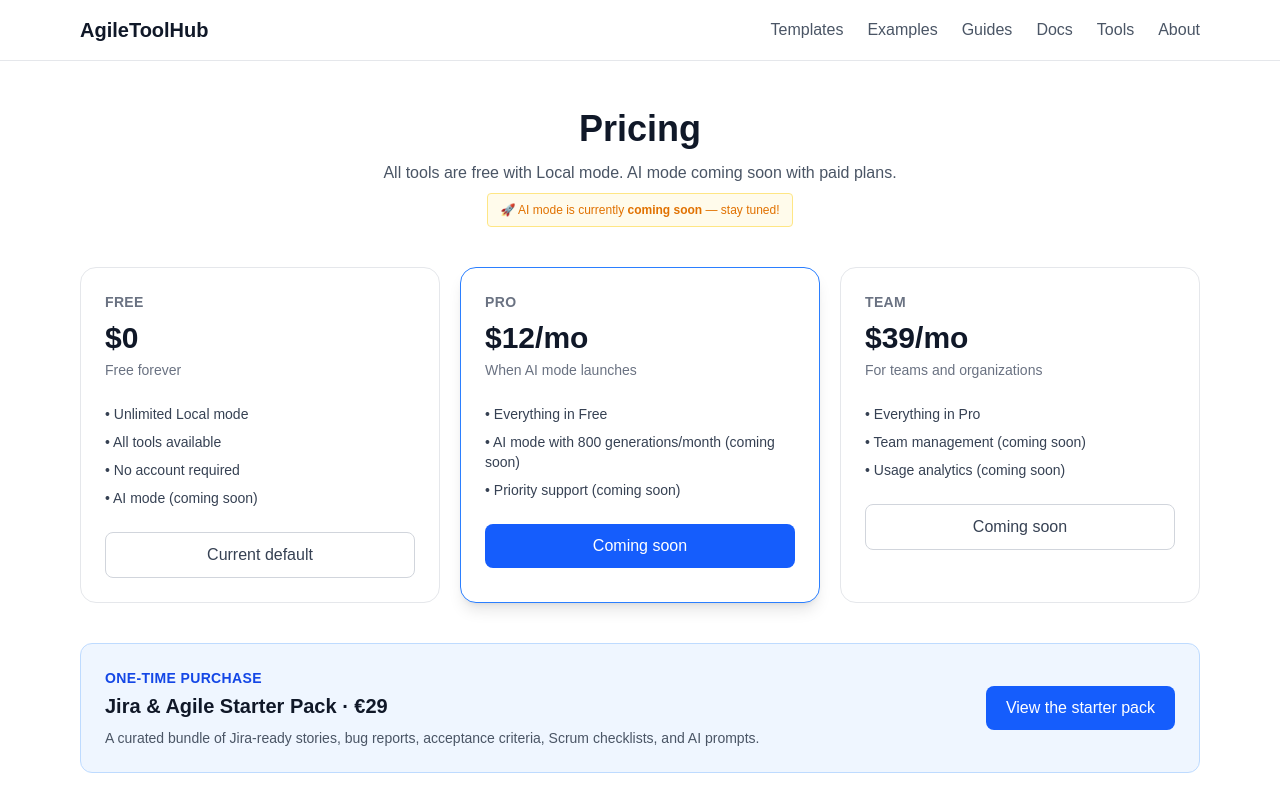
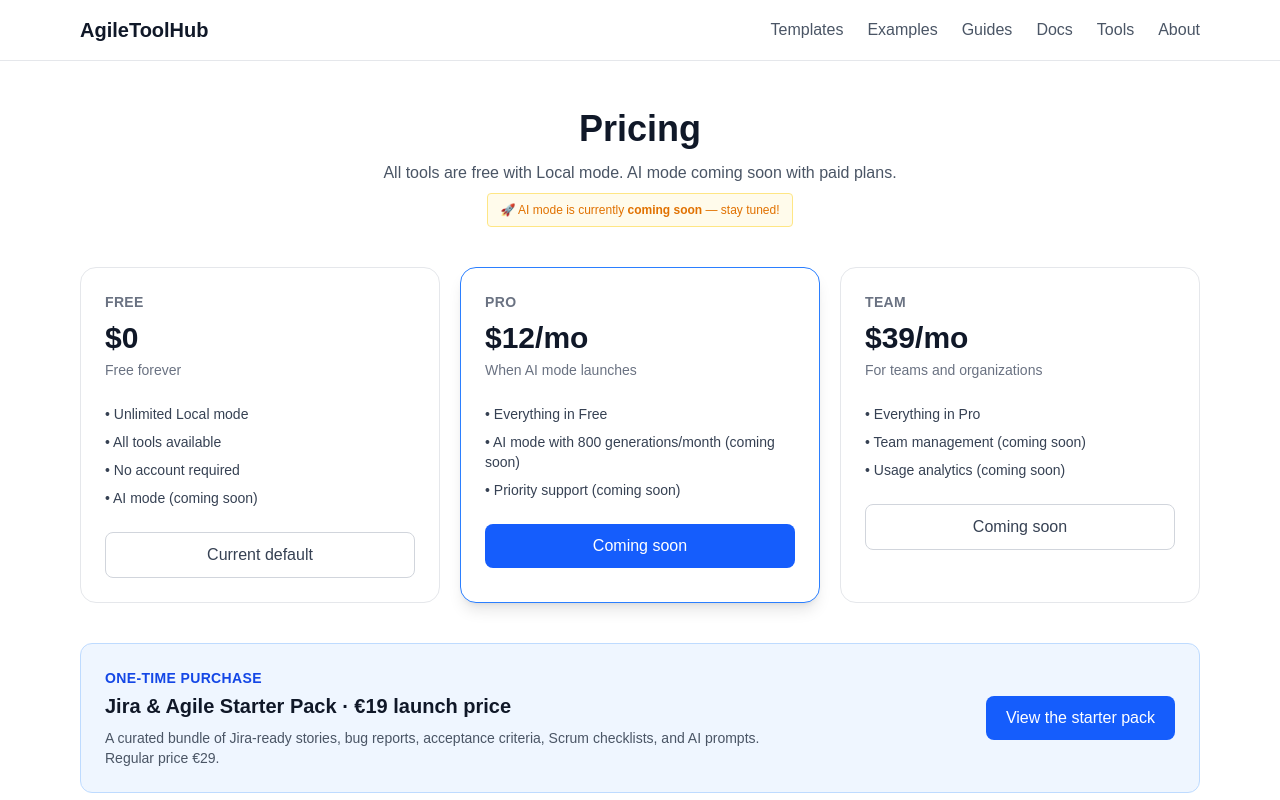
Before and after one commit to ahmedul/agile-tool-hub, a Next.js app: page /pricing in a window 1280 px wide. Shown: the top 800 px of the page. Built offline with nearby package versions, Linux system fonts and the light colour scheme; no server answers.

Commit message:
Document 2026 revenue roadmap and launch pricing

```diff
--- a/src/app/packs/jira-agile-starter-pack/page.tsx
+++ b/src/app/packs/jira-agile-starter-pack/page.tsx
@@ -58,7 +58,8 @@ export default function JiraAgileStarterPackPage() {
 
         <aside className="h-fit rounded-xl border border-blue-200 bg-blue-50 p-6">
           <p className="text-sm font-semibold uppercase tracking-wide text-blue-800">One-time purchase</p>
-          <p className="mt-2 text-4xl font-bold text-gray-950">€29</p>
+          <p className="mt-2 text-4xl font-bold text-gray-950">€19</p>
+          <p className="mt-1 text-sm font-medium text-blue-800">Early-access price · regular price €29</p>
           <p className="mt-2 text-sm leading-6 text-gray-600">Download the organized bundle and use it across Jira, Confluence, Notion, or team notes.</p>
           {packCheckoutUrl ? (
             <a
--- a/src/app/pricing/page.tsx
+++ b/src/app/pricing/page.tsx
@@ -91,9 +91,9 @@ export default function PricingPage() {
       <div className="mt-10 rounded-xl border border-blue-200 bg-blue-50 p-6 md:flex md:items-center md:justify-between md:gap-8">
         <div>
           <p className="text-sm font-semibold uppercase tracking-wide text-blue-700">One-time purchase</p>
-          <h2 className="mt-1 text-xl font-bold text-gray-900">Jira &amp; Agile Starter Pack · €29</h2>
+          <h2 className="mt-1 text-xl font-bold text-gray-900">Jira &amp; Agile Starter Pack · €19 launch price</h2>
           <p className="mt-2 max-w-2xl text-sm text-gray-600">
-            A curated bundle of Jira-ready stories, bug reports, acceptance criteria, Scrum checklists, and AI prompts.
+            A curated bundle of Jira-ready stories, bug reports, acceptance criteria, Scrum checklists, and AI prompts. Regular price €29.
           </p>
         </div>
         <Link
```
Also changed, not shown: 1 other file (tests, documents, lock files or other folders).
